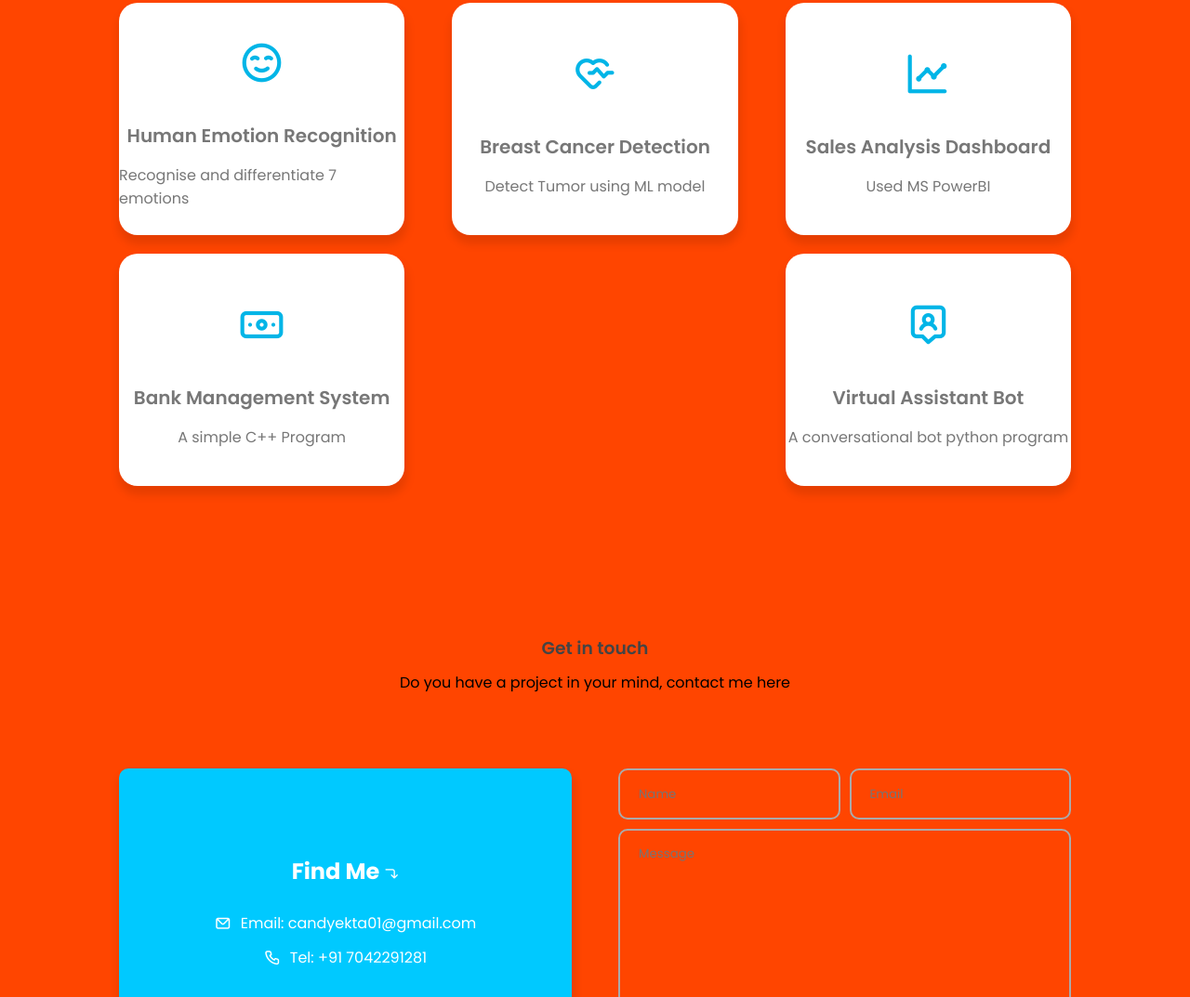
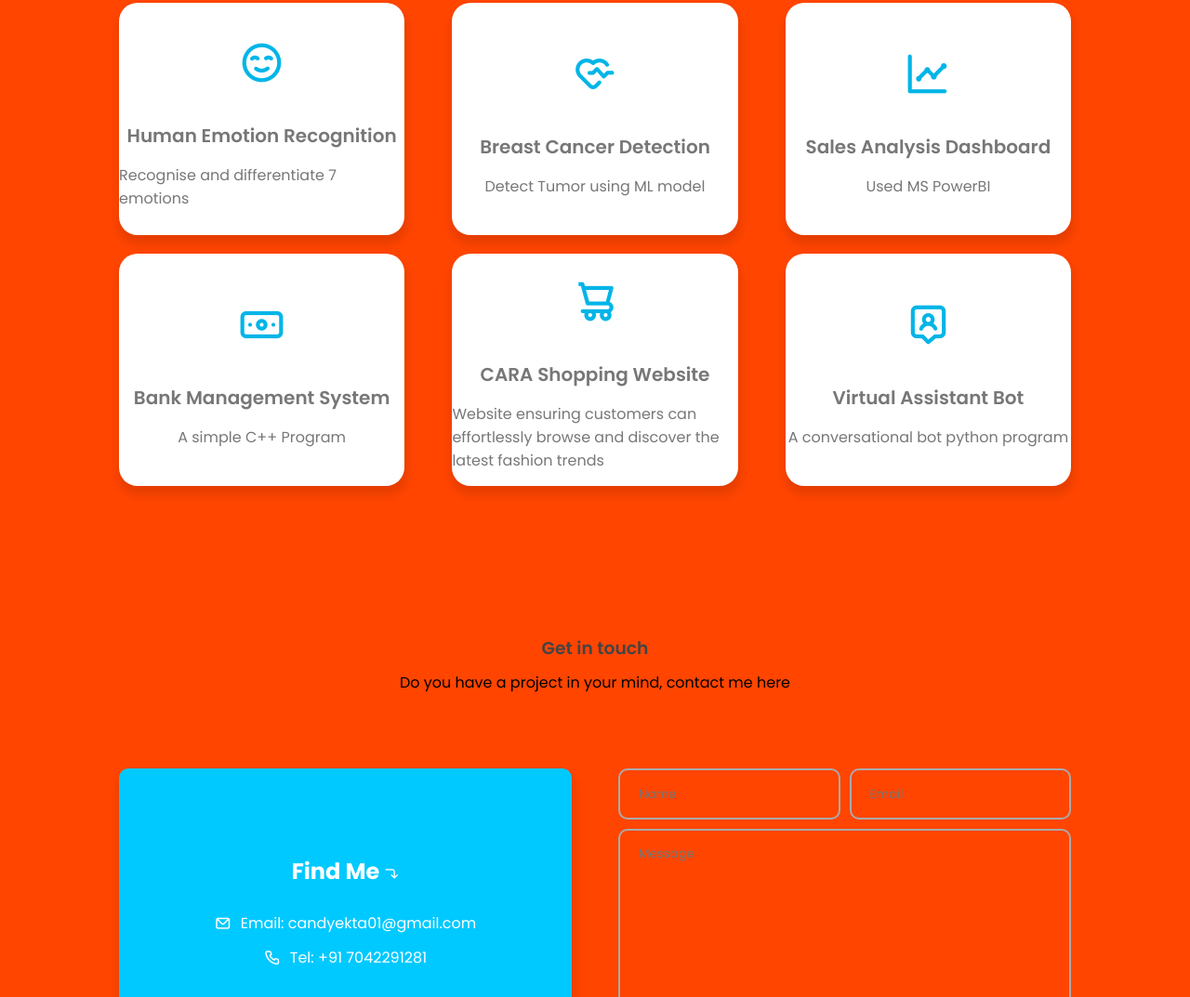
Before and after one commit to 01Ekta/My_Portfolio, a plain HTML site: page index.html in a window 1280 px wide. Shown: the part 3408-4481 px from the top of the page at 93% size. Drawn offline with nearby package versions, Linux system fonts and the light colour scheme.

Commit message:
Update index.html

```diff
--- a/index.html
+++ b/index.html
@@ -332,6 +332,12 @@
                 <label>A simple C++ Program</label></a>
             <!-- </div> -->
             <!-- <div class="project-box"> -->
+            <a href="https://cara-website.vercel.app" class="project-box" target="_blank">
+                <i class="uil uil-shopping-cart-alt"></i>
+                <h3>CARA Shopping Website</h3>
+                <label>Website ensuring customers can effortlessly browse and discover the latest fashion trends</label>
+            </a><!-- </div> -->
+            <!-- <div class="project-box"> -->
             <a href="https://github.com/01Ekta/Virtual-AI-assistant" class="project-box" target="_blank">
                 <i class="uil uil-chat-bubble-user"></i>
                 <h3>Virtual Assistant Bot</h3>
```
